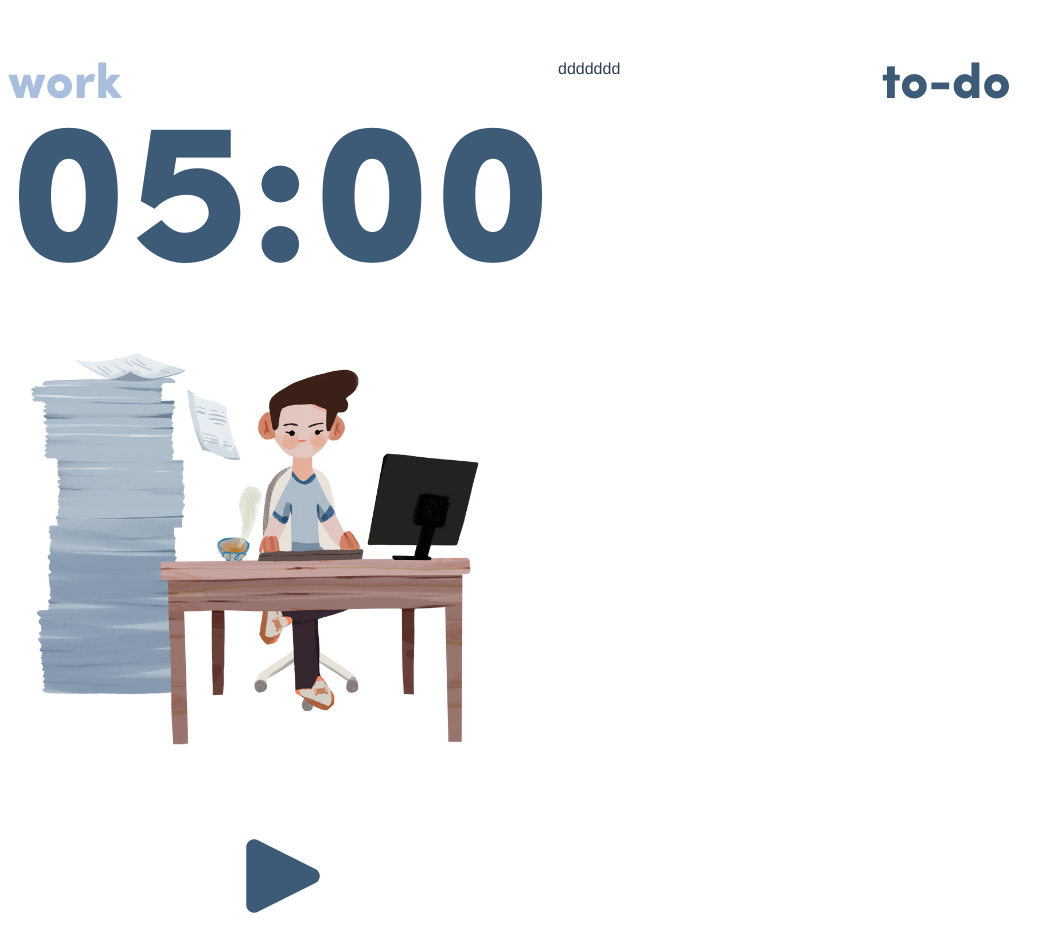
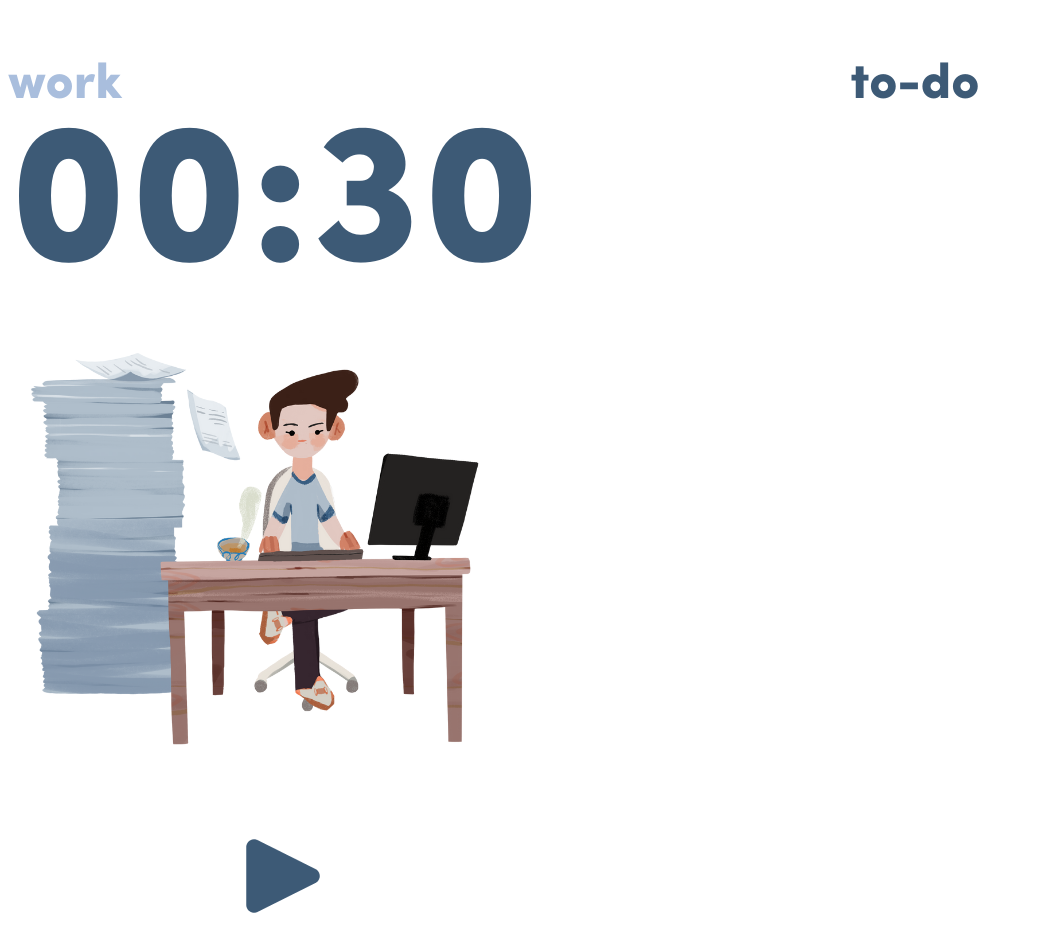
Before and after one commit to MohaElder/Project-Inspo, a Vue app in the folder project-inspo/: page / in a window 1280 px wide. Shown: the whole page, without its empty margins (0-1064 px from the left). Built offline with nearby package versions, Linux system fonts and the light colour scheme; the HTML template or start-up script is replaced by a standard one.

Commit message:
Update work.vue

```diff
--- a/project-inspo/src/components/work.vue
+++ b/project-inspo/src/components/work.vue
@@ -1,7 +1,6 @@
 <template>
   <div class="container">
-    <timer worktime=5 breaktime=3 key=""/>
-    ddddddd
+    <timer worktime=.5 breaktime=.2 key=""/>
     <div class="half">
         <div class="blue semi-title">to-do</div>
     </div>
```
